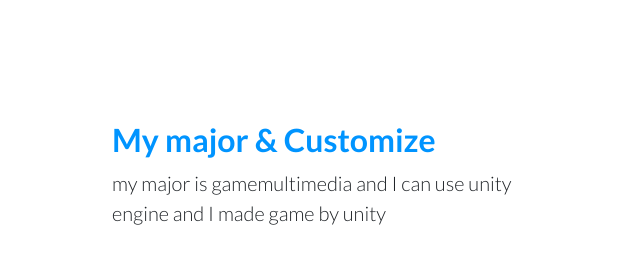
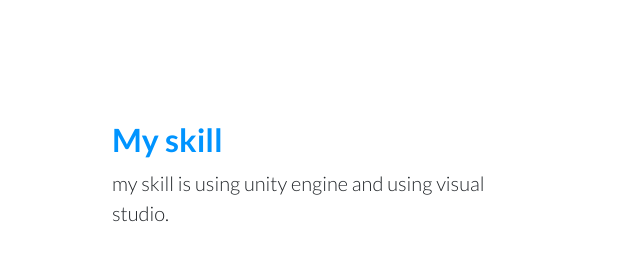
Before and after one commit to sumulel/mid-term-exam, a website: page index.html in a window 1280 px wide. Shown: the part 2480-2760 px from the top of the page, 0-635 px from the left. Drawn offline with nearby package versions, Linux system fonts and the light colour scheme.

Commit message:
Update index.html

```diff
--- a/index.html
+++ b/index.html
@@ -115,8 +115,8 @@
               <div class="row no-gutters">
                   <div class="col-lg-6 order-lg-2 text-white showcase-img" style="background-image: url('https://www.mcvuk.com/.image/t_share/MTUzMDY4NjM3MTYwODc1NjQw/unity-logo-simplejpg.jpg');"></div>
                   <div class="col-lg-6 order-lg-1 my-auto showcase-text">
-                      <h2>My major &amp; Customize</h2>
-                      <p class="lead mb-0">my major is gamemultimedia and I can use unity engine and I made game by unity</p>
+                      <h2>My skill</h2>
+                      <p class="lead mb-0">my skill is using unity engine and using visual studio.</p>
 
 
                   </div>
```
